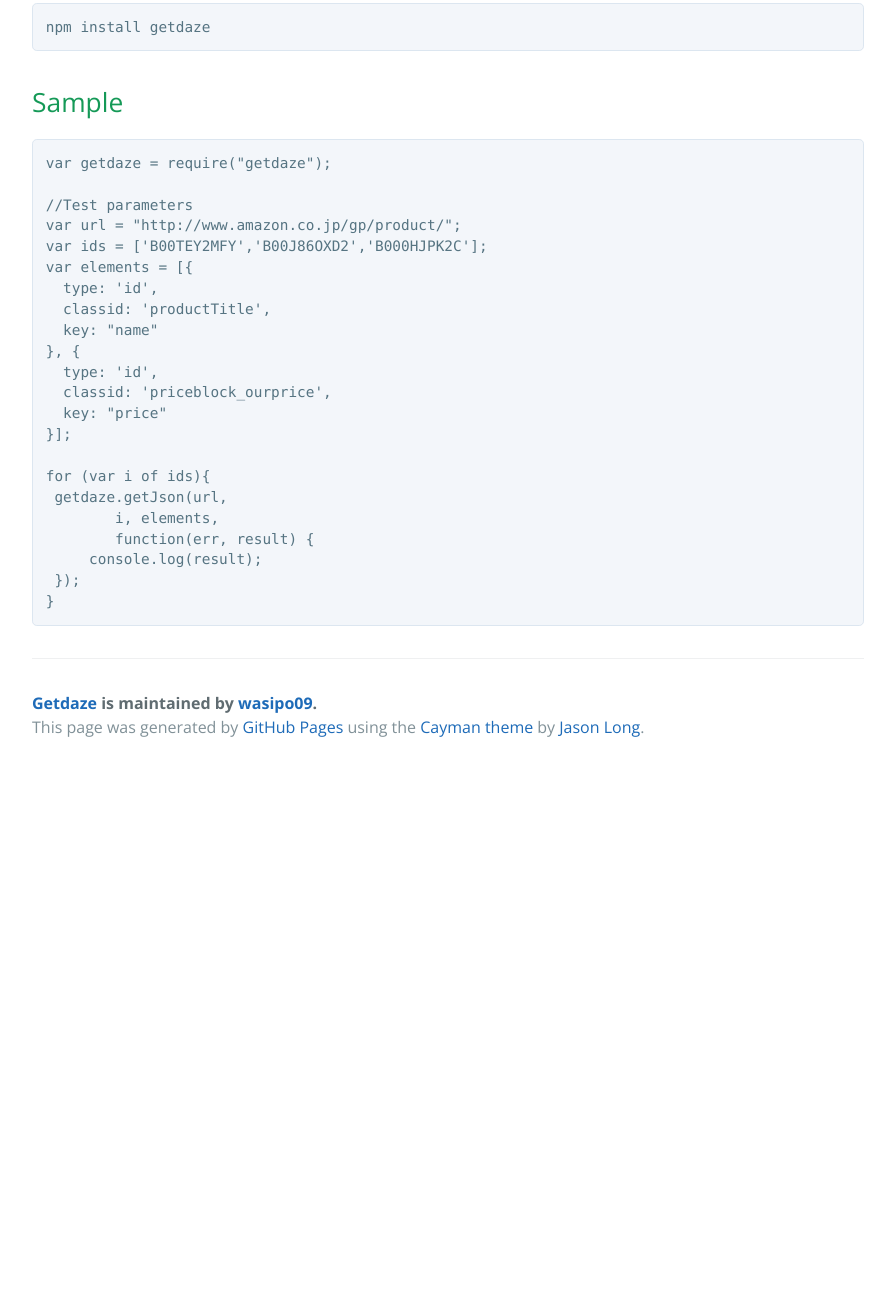
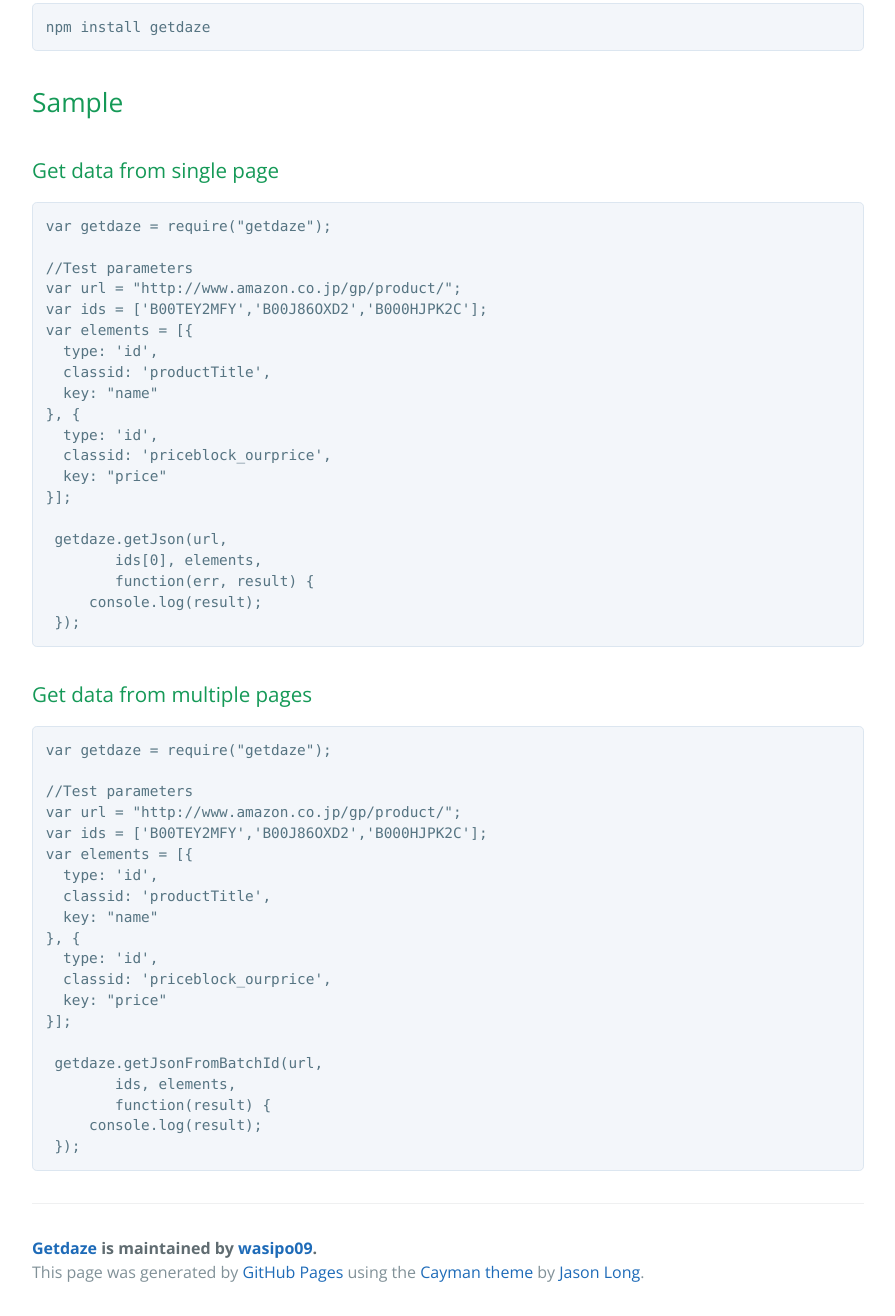
Before and after one commit to wasipo09/getdaze, a plain HTML site: page index.html in a window 1280 px wide. Shown: the part 596-1912 px from the top of the page, without its empty margins (192-1087 px from the left). Before the commit the page ends 1367 px from the top, so only its background shows below. Drawn offline with nearby package versions, Linux system fonts and the light colour scheme.

Commit message:
Create gh-pages branch via GitHub

```diff
--- a/index.html
+++ b/index.html
@@ -34,6 +34,9 @@
 <h2>
 <a id="sample" class="anchor" href="#sample" aria-hidden="true"><span aria-hidden="true" class="octicon octicon-link"></span></a>Sample</h2>
 
+<h3>
+<a id="get-data-from-single-page" class="anchor" href="#get-data-from-single-page" aria-hidden="true"><span aria-hidden="true" class="octicon octicon-link"></span></a>Get data from single page</h3>
+
 <pre><code>var getdaze = require("getdaze");
 
 //Test parameters
@@ -49,13 +52,36 @@
   key: "price"
 }];
 
-for (var i of ids){
  getdaze.getJson(url,
-        i, elements,
+        ids[0], elements,
         function(err, result) {
      console.log(result);
  });
-}
+</code></pre>
+
+<h3>
+<a id="get-data-from-multiple-pages" class="anchor" href="#get-data-from-multiple-pages" aria-hidden="true"><span aria-hidden="true" class="octicon octicon-link"></span></a>Get data from multiple pages</h3>
+
+<pre><code>var getdaze = require("getdaze");
+
+//Test parameters
+var url = "http://www.amazon.co.jp/gp/product/";
+var ids = ['B00TEY2MFY','B00J86OXD2','B000HJPK2C'];
+var elements = [{
+  type: 'id',
+  classid: 'productTitle',
+  key: "name"
+}, {
+  type: 'id',
+  classid: 'priceblock_ourprice',
+  key: "price"
+}];
+
+ getdaze.getJsonFromBatchId(url,
+        ids, elements,
+        function(result) {
+     console.log(result);
+ });
 </code></pre>
 
       <footer class="site-footer">
```
Also changed, not shown: params.json (+1 -1 lines).
